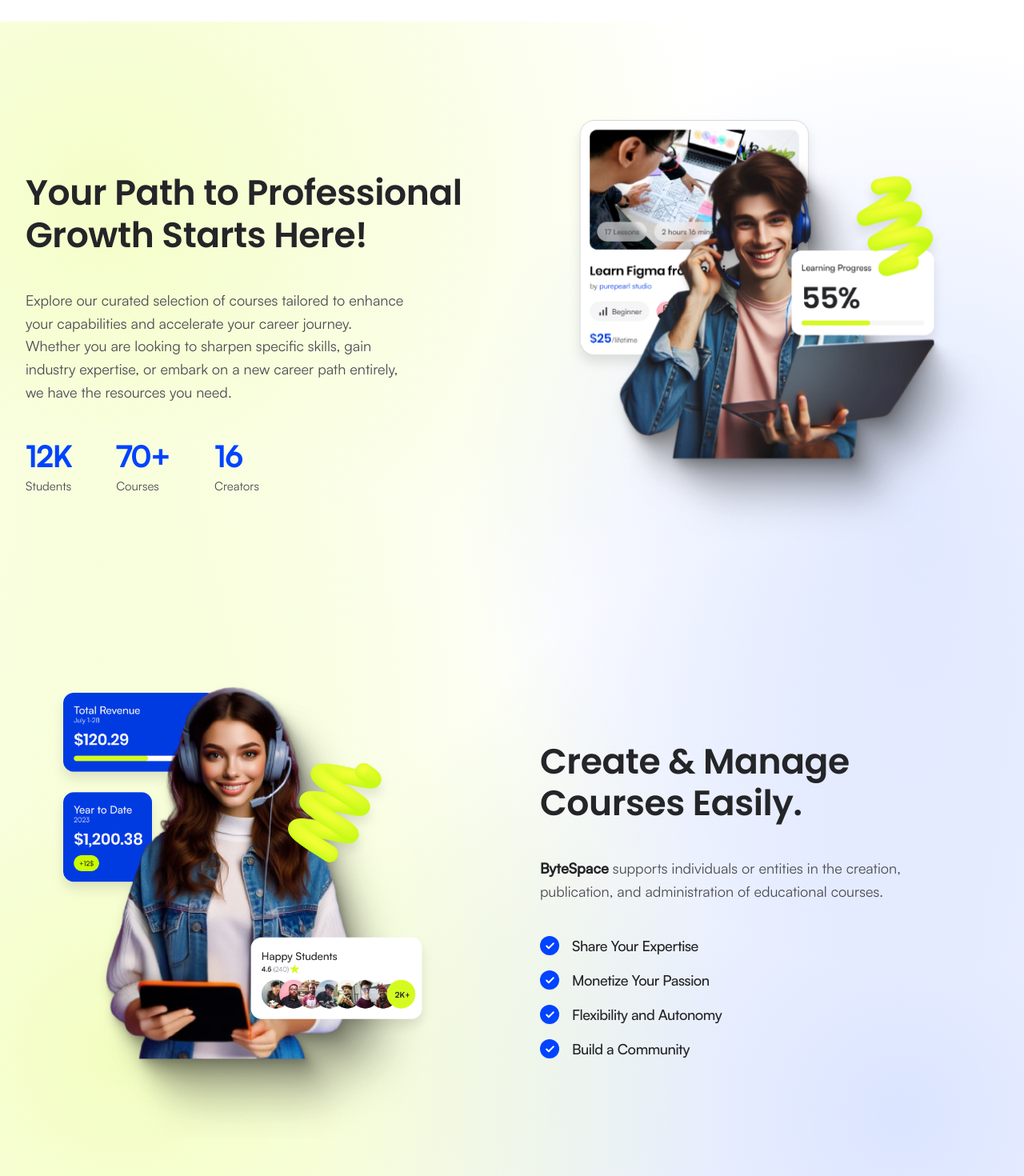
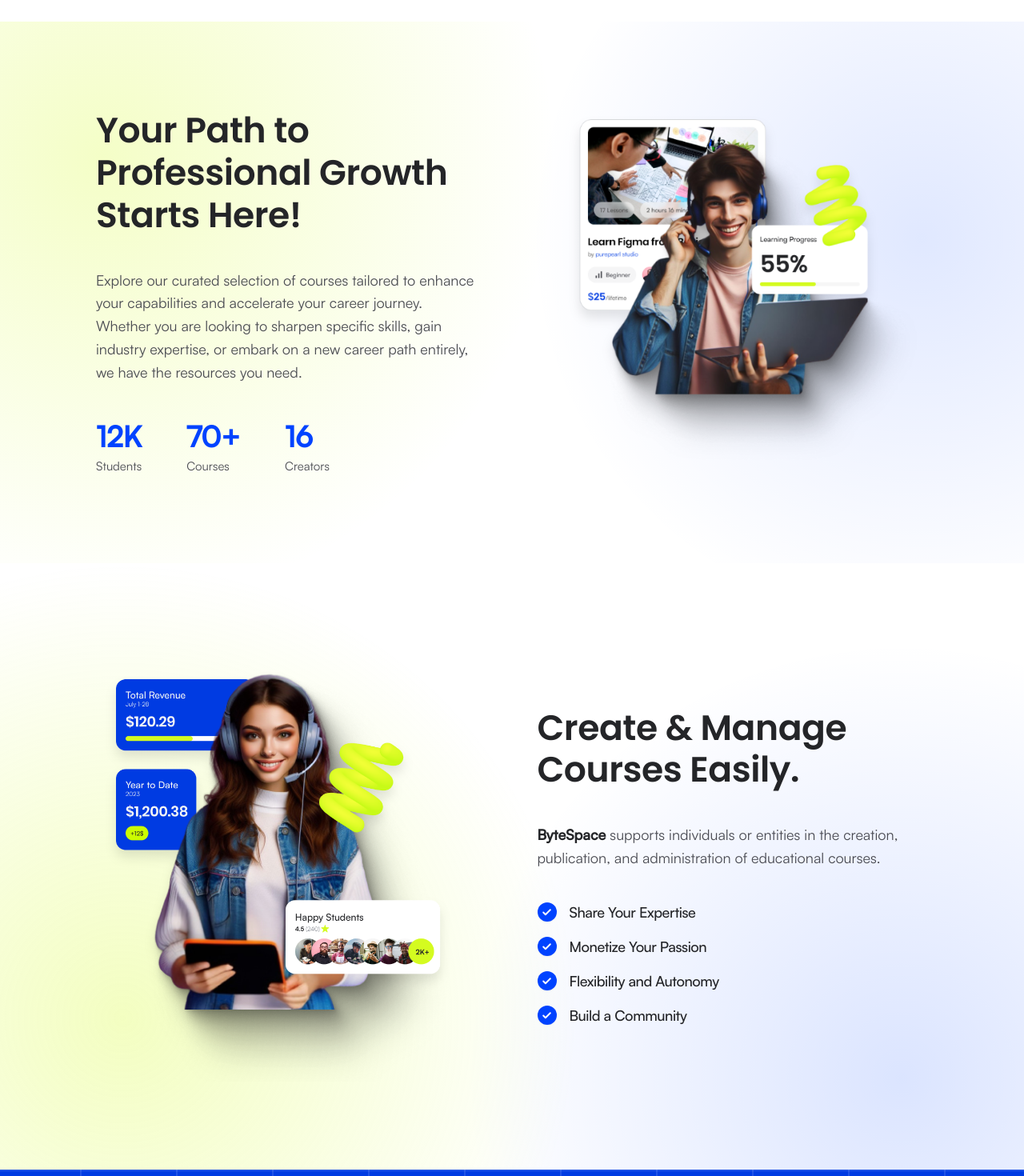
Before and after one commit to maliha-mobassira/bytespace-new, a Next.js app: page / in a window 1280 px wide. Shown: the part 3120-4590 px from the top of the page at 80% size. Built offline with nearby package versions, Linux system fonts and the light colour scheme.

Commit message:
fix: correct image sizing in Professional Growth and Create & Manage sections

```diff
--- a/app/page.tsx
+++ b/app/page.tsx
@@ -4,6 +4,7 @@ import { PartnerLogos } from "@/components/sections/PartnerLogos";
 import { ExploreCourses } from "@/components/sections/ExploreCourses";
 import { LearningPaths } from "@/components/sections/LearningPaths";
 import { ProfessionalGrowth } from "@/components/sections/ProfessionalGrowth";
+import { CreateManage } from "@/components/sections/CreateManage";
 import { CTASection } from "@/components/sections/CTASection";
 import { Testimonials } from "@/components/sections/Testimonials";
 import { Footer } from "@/components/layout/Footer";
@@ -26,8 +27,11 @@ export default function Home() {
       {/* 5. Learning Paths (Frame 9 & Frame 10) */}
       <LearningPaths />
 
-      {/* 6. Professional Growth & Course Features (Frame 13) */}
+      {/* 6. Professional Growth (Boy composition: 621px x 552px) */}
       <ProfessionalGrowth />
+
+      {/* 7. Create & Manage Courses (Girl composition: 541px x 596px) */}
+      <CreateManage />
 
       {/* 7. Call To Action (CTA_Frame) */}
       <CTASection />
--- /dev/null
+++ b/components/sections/CreateManage.tsx
@@ -0,0 +1,108 @@
+"use client";
+
+import React from "react";
+import Image from "next/image";
+import { Container } from "@/components/ui/Container";
+
+const CHECKLIST_ITEMS = [
+  "Share Your Expertise",
+  "Monetize Your Passion",
+  "Flexibility and Autonomy",
+  "Build a Community",
+];
+
+/**
+ * CreateManage Section
+ * Highlights course creation, publisher benefits, and woman creator illustration.
+ */
+export function CreateManage() {
+  return (
+    <section
+      id="create-manage"
+      aria-label="Create and Manage Courses Easily"
+      className="relative w-full bg-white py-[80px] lg:py-[110px] overflow-hidden"
+      style={{
+        backgroundImage: `
+          radial-gradient(circle at 12% 75%, rgba(212, 251, 32, 0.28) 0%, transparent 45%),
+          radial-gradient(circle at 88% 85%, rgba(0, 67, 255, 0.14) 0%, transparent 42%)
+        `,
+      }}
+    >
+      <Container className="relative z-10 flex flex-col items-center">
+        {/* ========================================================================= */}
+        {/* Feature 2: 2-Column Split (Girl Composition Left, Text Right)             */}
+        {/* Exact Figma Girl Frame: 541px wide x 596px tall                           */}
+        {/* ========================================================================= */}
+        <div className="w-full max-w-[1258px] grid grid-cols-1 lg:grid-cols-2 items-center gap-[48px] lg:gap-[63px]">
+          {/* Left Illustration: Girl composition constrained to 541px x 596px */}
+          <div className="order-2 lg:order-1 w-full flex items-center justify-center lg:justify-start">
+            <div className="relative w-full max-w-[541px] max-h-[596px] aspect-[541/596] flex items-center justify-center shrink-0">
+              <Image
+                src="/images/feature-manage-illustration.png"
+                alt="Woman with headset, revenue cards, and course management dashboard"
+                width={541}
+                height={596}
+                priority
+                className="w-full h-full object-contain pointer-events-none select-none drop-shadow-xl"
+                sizes="(max-width: 768px) 100vw, (max-width: 1200px) 50vw, 541px"
+              />
+            </div>
+          </div>
+
+          {/* Right Text Block */}
+          <div className="order-1 lg:order-2 w-full max-w-[580px] flex flex-col items-start gap-[32px] lg:gap-[40px]">
+            <h2
+              className="text-[34px] sm:text-[40px] lg:text-[44px] font-semibold text-[#242528] tracking-[-0.01em] leading-[120%]"
+              style={{
+                fontFamily: "var(--font-heading, 'Poppins', sans-serif)",
+              }}
+            >
+              Create &amp; Manage Courses Easily.
+            </h2>
+
+            <p
+              className="w-full max-w-[520px] text-[16px] sm:text-[18px] text-[#4B4C53] font-normal leading-[160%]"
+              style={{
+                fontFamily: "var(--font-body, 'Satoshi', sans-serif)",
+              }}
+            >
+              <strong className="font-semibold text-[#242528]">ByteSpace</strong>{" "}
+              supports individuals or entities in the creation, publication,
+              and administration of educational courses.
+            </p>
+
+            {/* Checklist with Solid Blue Checkmark Icons */}
+            <div className="flex flex-col items-start gap-[16px]">
+              {CHECKLIST_ITEMS.map((item, idx) => (
+                <div key={idx} className="flex items-center gap-[16px]">
+                  <div
+                    className="w-[24px] h-[24px] rounded-full bg-[#0043FF] flex items-center justify-center shrink-0 text-white shadow-xs"
+                    aria-hidden="true"
+                  >
+                    <svg
+                      width="13"
+                      height="13"
+                      viewBox="0 0 24 24"
+                      fill="none"
+                      stroke="currentColor"
+                      strokeWidth="3.5"
+                      strokeLinecap="round"
+                      strokeLinejoin="round"
+                    >
+                      <polyline points="20 6 9 17 4 12" />
+                    </svg>
+                  </div>
+                  <span className="text-[17px] sm:text-[18px] font-medium text-[#242528] tracking-tight">
+                    {item}
+                  </span>
+                </div>
+              ))}
+            </div>
+          </div>
+        </div>
+      </Container>
+    </section>
+  );
+}
+
+export default CreateManage;
--- a/components/sections/ProfessionalGrowth.tsx
+++ b/components/sections/ProfessionalGrowth.tsx
@@ -2,6 +2,7 @@
 
 import React from "react";
 import Image from "next/image";
+import { Container } from "@/components/ui/Container";
 
 interface StatItem {
   value: string;
@@ -14,36 +15,31 @@ const STATS: StatItem[] = [
   { value: "16", label: "Creators" },
 ];
 
-const CHECKLIST_ITEMS = [
-  "Share Your Expertise",
-  "Monetize Your Passion",
-  "Flexibility and Autonomy",
-  "Build a Community",
-];
-
+/**
+ * ProfessionalGrowth Section
+ * Highlights career progression features, metrics/statistics, and boy student illustration.
+ */
 export function ProfessionalGrowth() {
   return (
     <section
       id="professional-growth"
-      aria-label="Professional Growth and Course Creation"
-      className="relative w-full bg-white py-[80px] lg:py-[120px] overflow-hidden"
+      aria-label="Professional Growth"
+      className="relative w-full bg-white py-[80px] lg:py-[110px] overflow-hidden"
       style={{
         backgroundImage: `
-          radial-gradient(circle at 10% 15%, rgba(212, 251, 32, 0.25) 0%, transparent 45%),
-          radial-gradient(circle at 90% 40%, rgba(0, 67, 255, 0.12) 0%, transparent 40%),
-          radial-gradient(circle at 12% 85%, rgba(212, 251, 32, 0.28) 0%, transparent 45%),
-          radial-gradient(circle at 88% 90%, rgba(0, 67, 255, 0.14) 0%, transparent 42%)
+          radial-gradient(circle at 10% 25%, rgba(212, 251, 32, 0.25) 0%, transparent 45%),
+          radial-gradient(circle at 90% 40%, rgba(0, 67, 255, 0.12) 0%, transparent 40%)
         `,
       }}
     >
-      <div className="w-full max-w-[1440px] mx-auto px-4 sm:px-6 lg:px-8 flex flex-col items-center gap-[100px] lg:gap-[140px]">
+      <Container className="relative z-10 flex flex-col items-center">
         {/* ========================================================================= */}
-        {/* Frame 13: Feature 1 - Path to Professional Growth                         */}
-        {/* Exact Figma: width: 1258px, height: 552px, gap: 63px                     */}
+        {/* Frame 13: 2-Column Split (Text Left, Boy Composition Right)               */}
+        {/* Exact Figma Boy Frame: 621px wide x 552px tall                            */}
         {/* ========================================================================= */}
-        <div className="w-full max-w-[1258px] flex flex-col lg:flex-row items-center justify-between gap-[48px] lg:gap-[63px]">
-          {/* Left Text Block (width: 574px, height: 404px, gap: 40px) */}
-          <div className="w-full lg:max-w-[574px] flex flex-col items-start gap-[32px] lg:gap-[40px]">
+        <div className="w-full max-w-[1258px] grid grid-cols-1 lg:grid-cols-2 items-center gap-[48px] lg:gap-[63px]">
+          {/* Left Text Block */}
+          <div className="w-full max-w-[574px] flex flex-col items-start gap-[32px] lg:gap-[40px]">
             <h2
               className="text-[34px] sm:text-[40px] lg:text-[44px] font-semibold text-[#242528] tracking-[-0.01em] leading-[120%]"
               style={{
@@ -65,7 +61,7 @@ export function ProfessionalGrowth() {
               embark on a new career path entirely, we have the resources you need.
             </p>
 
-            {/* Stats Row: 12K Students | 70+ Courses | 16 Creators */}
+            {/* Stats Row */}
             <div className="flex items-center gap-[40px] sm:gap-[56px] pt-[8px]">
               {STATS.map((stat, idx) => (
                 <div key={idx} className="flex flex-col items-start">
@@ -80,88 +76,22 @@ export function ProfessionalGrowth() {
             </div>
           </div>
 
-          {/* Right Illustration: Boy with headphones + Progress 55% */}
-          <div className="relative w-full max-w-[577px] h-[460px] sm:h-[540px] flex items-center justify-center shrink-0">
-            <Image
-              src="/images/feature-growth-illustration.png"
-              alt="Course card, learning progress 55%, and student holding a laptop"
-              width={584}
-              height={541}
-              priority
-              className="w-full h-full object-contain pointer-events-none select-none drop-shadow-xl"
-            />
-          </div>
-        </div>
-
-        {/* ========================================================================= */}
-        {/* Feature 2: Create & Manage Courses Easily                                 */}
-        {/* Exact Figma: Illustration Left (580px x 596px) | Text & Checklist Right   */}
-        {/* ========================================================================= */}
-        <div className="w-full max-w-[1258px] flex flex-col-reverse lg:flex-row items-center justify-between gap-[48px] lg:gap-[63px]">
-          {/* Left Illustration: Woman with headset + Revenue & Students cards */}
-          <div className="relative w-full max-w-[580px] h-[480px] sm:h-[596px] flex items-center justify-center shrink-0">
-            <Image
-              src="/images/feature-manage-illustration.png"
-              alt="Woman with headset and tablet, revenue cards, and happy students card"
-              width={835}
-              height={1024}
-              priority
-              className="w-full h-full object-contain pointer-events-none select-none drop-shadow-xl"
-            />
-          </div>
-
-          {/* Right Text Block (width: 580px, height: 388px, gap: 40px) */}
-          <div className="w-full lg:max-w-[580px] flex flex-col items-start gap-[32px] lg:gap-[40px]">
-            <h2
-              className="text-[34px] sm:text-[40px] lg:text-[44px] font-semibold text-[#242528] tracking-[-0.01em] leading-[120%]"
-              style={{
-                fontFamily: "var(--font-heading, 'Poppins', sans-serif)",
-              }}
-            >
-              Create &amp; Manage Courses Easily.
-            </h2>
-
-            <p
-              className="w-full max-w-[520px] text-[16px] sm:text-[18px] text-[#4B4C53] font-normal leading-[160%]"
-              style={{
-                fontFamily: "var(--font-body, 'Satoshi', sans-serif)",
-              }}
-            >
-              <strong className="font-semibold text-[#242528]">ByteSpace</strong>{" "}
-              supports individuals or entities in the creation, publication,
-              and administration of educational courses.
-            </p>
-
-            {/* Checklist with Solid Blue Checkmark Icons */}
-            <div className="flex flex-col items-start gap-[16px]">
-              {CHECKLIST_ITEMS.map((item, idx) => (
-                <div key={idx} className="flex items-center gap-[16px]">
-                  <div
-                    className="w-[24px] h-[24px] rounded-full bg-[#0043FF] flex items-center justify-center shrink-0 text-white shadow-xs"
-                    aria-hidden="true"
-                  >
-                    <svg
-                      width="13"
-                      height="13"
-                      viewBox="0 0 24 24"
-                      fill="none"
-                      stroke="currentColor"
-                      strokeWidth="3.5"
-                      strokeLinecap="round"
-                      strokeLinejoin="round"
-                    >
-                      <polyline points="20 6 9 17 4 12" />
-                    </svg>
-                  </div>
-                  <span className="text-[17px] sm:text-[18px] font-medium text-[#242528] tracking-tight">
-                    {item}
-                  </span>
-                </div>
-              ))}
+          {/* Right Illustration: Boy composition constrained to 621px x 552px */}
+          <div className="w-full flex items-center justify-center lg:justify-end">
+            <div className="relative w-full max-w-[621px] max-h-[552px] aspect-[621/552] flex items-center justify-center shrink-0">
+              <Image
+                src="/images/feature-growth-illustration.png"
+                alt="Student learning progress and growth illustration"
+                width={621}
+                height={552}
+                priority
+                className="w-full h-full object-contain pointer-events-none select-none drop-shadow-xl"
+                sizes="(max-width: 768px) 100vw, (max-width: 1200px) 50vw, 621px"
+              />
             </div>
           </div>
         </div>
-      </div>
+      </Container>
     </section>
   );
 }
```
